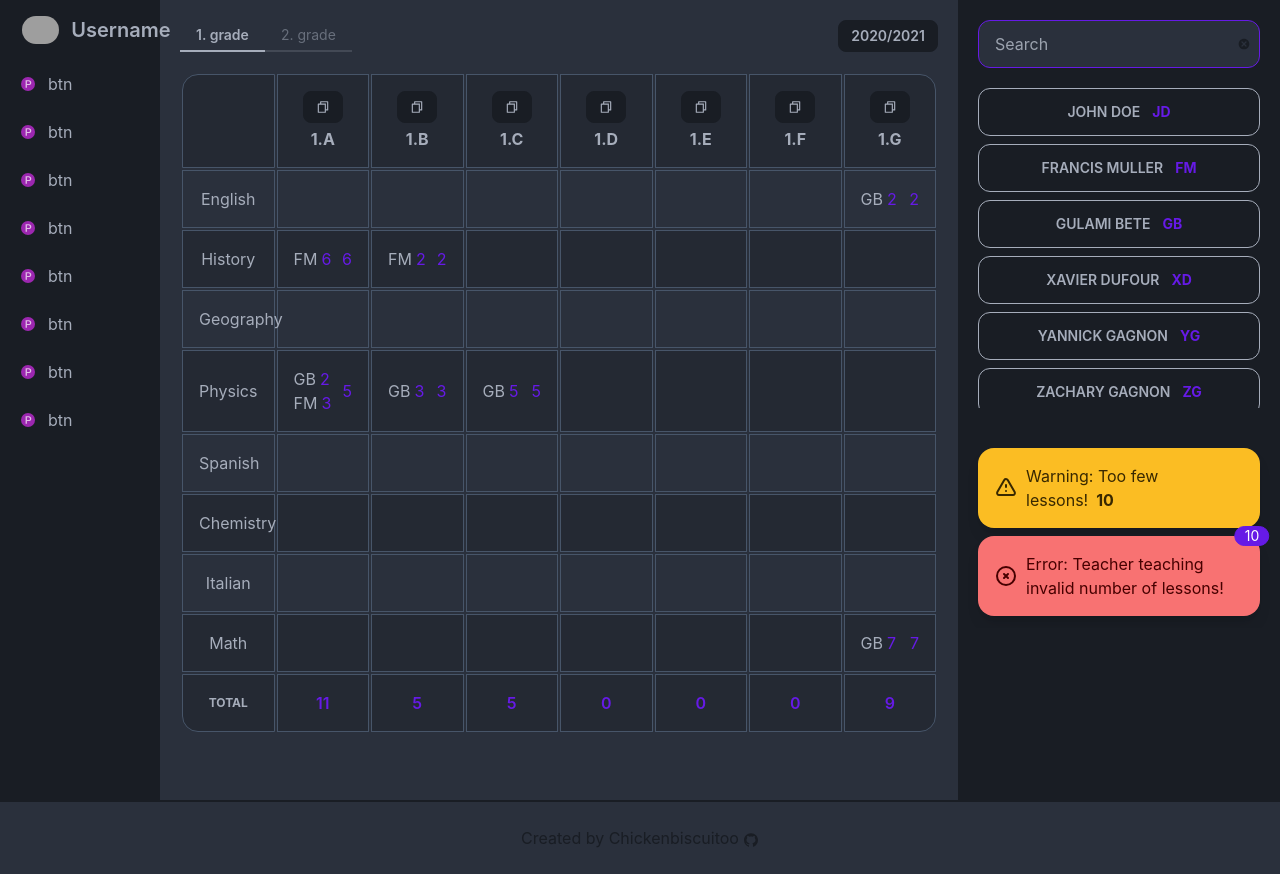
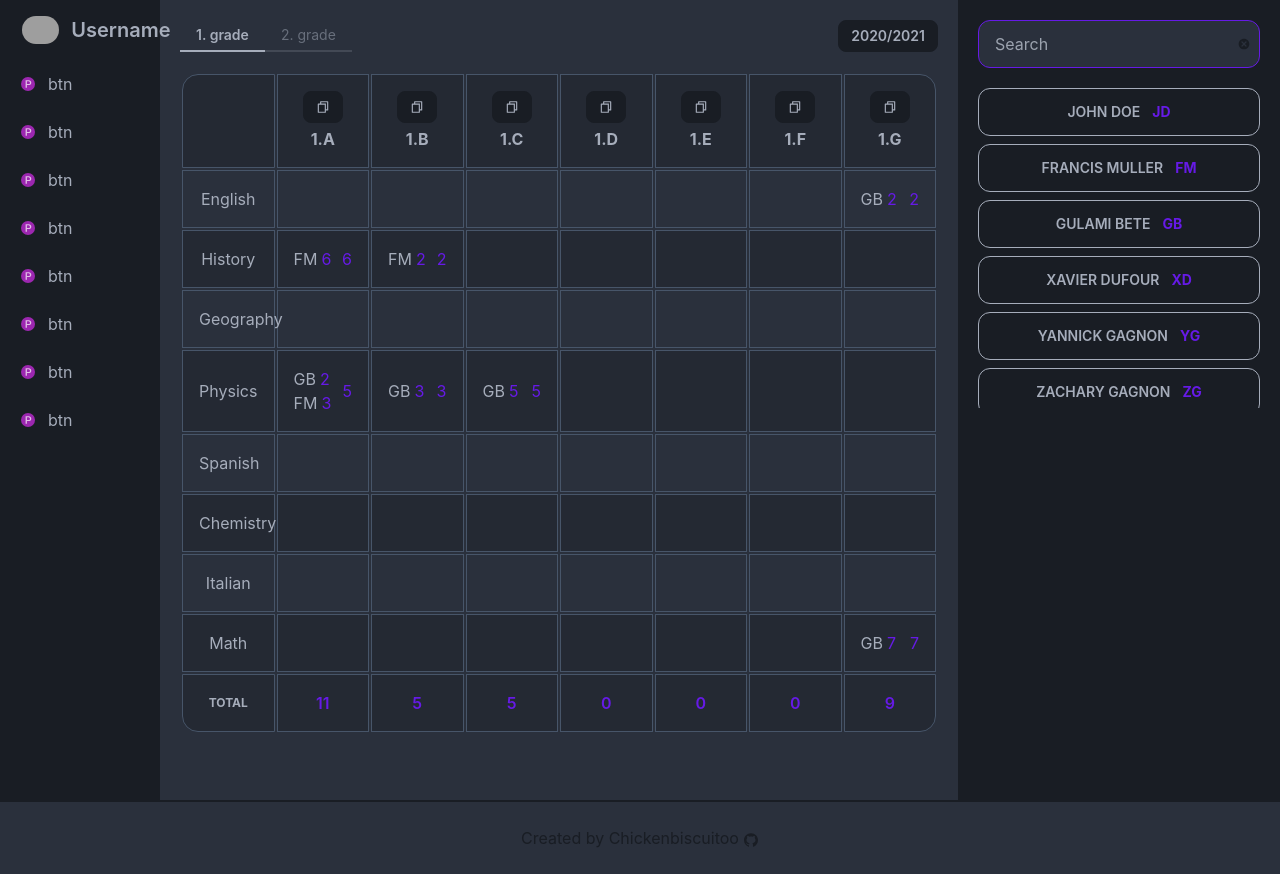
Before and after one commit to Chickenbiscuitoo/timetable-manager, a Next.js app: page / in a window 1280 px wide. Built offline with nearby package versions, Linux system fonts and the light colour scheme; grey boxes are pictures that could not be loaded.

Commit message:
added checking func

```diff
--- a/components/BindingsChecking.tsx
+++ b/components/BindingsChecking.tsx
@@ -1,307 +1,49 @@
 import type { NextPage } from 'next'
 import { useState } from 'react'
 
+import useTimetableStore from '../store'
+
 import { flatten } from '../utils/arraysFuncs'
-
-import useTimetableStore from '../store'
 
 const BindingsChecking: NextPage = () => {
 	const [clicked, setClicked] = useState(false)
-	const [clickedTeachersMenu, setClickedTeachersMenu] = useState(false)
 
-	const { rawTableData, teachers, selectedClass, classes } =
-		useTimetableStore()
+	const { bindings, teachers, classes } = useTimetableStore()
 
 	// returns an array of teachers and count of lessons they teach
-	const teachersStats = teachers.map((teacher) => {
-		// list of all teachers that are teaching some lessons
-		const activeTeachers = rawTableData.map((lesson) =>
-			lesson.teachers?.map((teacher) => teacher.id)
-		)
+	const teachersTotalLessons = () => {
+		// returns array of active teachers
+		const activeTeachers = [
+			...new Set(
+				flatten(
+					bindings.map((binding) =>
+						binding.teachers.map((teacher) => teacher.id)
+					)
+				)
+			),
+		]
 
-		const teacherLessons = flatten(activeTeachers).filter(
-			(id: number) => id === teacher.id
-		)
+		const teachersLessons = activeTeachers.map((teacher) => {
+			const lessonsUnprocessed = bindings.map((binding) =>
+				binding.teachers
+					.filter((tch) => teacher === tch.id)
+					.map((tch) => tch.lessons)
+			)
+			const teachersTotal = flatten(lessonsUnprocessed).reduce(
+				(acc: number, curr: number) => acc + curr,
+				0
+			)
 
-		return {
-			id: teacher.id,
-			name: teacher.name,
-			shortName: teacher.shortname,
-			lessons: teacherLessons.length,
-		}
-	})
-
-	const classTeacherTeaching = () => {
-		const classTeacher = classes
-			.filter((cl) => cl.id === selectedClass)
-			.map((cl) => cl.teacher_id)[0]
-
-		const classLessons = rawTableData.filter(
-			(lesson) => lesson.class === selectedClass
-		)
-
-		// list of all teachers that are teaching some lessons
-		const activeTeachersInClass = classLessons.map((lesson) =>
-			lesson.teachers?.map((teacher) => teacher.id)
-		)
-
-		const teacherLessons = flatten(activeTeachersInClass).filter(
-			(id: number) => id === classTeacher
-		)
-
-		if (teacherLessons.length > 0) {
-			return true
-		} else {
-			return false
-		}
-	}
-
-	const handleClick = () => {
-		setClicked((prevState) => !prevState)
-	}
-
-	const classLessonsNumInvalid = () => {
-		const classLessons = rawTableData.filter(
-			(lesson) => lesson.class === selectedClass
-		)
-
-		if (classLessons.length > 30) {
-			return (
-				<div className="alert alert-error shadow-lg justify-center mt-2">
-					<div>
-						<svg
-							xmlns="http://www.w3.org/2000/svg"
-							className="stroke-current flex-shrink-0 h-6 w-6"
-							fill="none"
-							viewBox="0 0 24 24"
-						>
-							<path
-								strokeLinecap="round"
-								strokeLinejoin="round"
-								strokeWidth="2"
-								d="M10 14l2-2m0 0l2-2m-2 2l-2-2m2 2l2 2m7-2a9 9 0 11-18 0 9 9 0 0118 0z"
-							/>
-						</svg>
-						<span>
-							<h5 className="inline">
-								Error: Too many lessons!
-							</h5>
-							<h5 className="inline font-bold ml-2">
-								{classLessons.length}
-							</h5>
-						</span>
-					</div>
-				</div>
-			)
-		} else if (classLessons.length < 20) {
-			return (
-				<div className=" alert alert-warning shadow-lg justify-center mt-2">
-					<div>
-						<svg
-							xmlns="http://www.w3.org/2000/svg"
-							className="stroke-current flex-shrink-0 h-6 w-6"
-							fill="none"
-							viewBox="0 0 24 24"
-						>
-							<path
-								strokeLinecap="round"
-								strokeLinejoin="round"
-								strokeWidth="2"
-								d="M12 9v2m0 4h.01m-6.938 4h13.856c1.54 0 2.502-1.667 1.732-3L13.732 4c-.77-1.333-2.694-1.333-3.464 0L3.34 16c-.77 1.333.192 3 1.732 3z"
-							/>
-						</svg>
-						<span>
-							<h5 className="inline">
-								Warning: Too few lessons!
-							</h5>
-							<h5 className="inline font-bold ml-2">
-								{classLessons.length}
-							</h5>
-						</span>
-					</div>
-				</div>
-			)
-		} else {
-			return (
-				<div className="alert alert-success shadow-lg justify-center mt-2">
-					<div>
-						<svg
-							xmlns="http://www.w3.org/2000/svg"
-							className="stroke-current flex-shrink-0 h-6 w-6"
-							fill="none"
-							viewBox="0 0 24 24"
-						>
-							<path
-								strokeLinecap="round"
-								strokeLinejoin="round"
-								strokeWidth="2"
-								d="M9 12l2 2 4-4m6 2a9 9 0 11-18 0 9 9 0 0118 0z"
-							/>
-						</svg>
-						<span>
-							<h5 className="inline font-bold mr-1">
-								{classLessons.length}
-							</h5>
-							<h5 className="inline">Lessons</h5>
-						</span>
-					</div>
-				</div>
-			)
-		}
-	}
-
-	const lessonsWithoutTeacher = () => {
-		const classLessons = rawTableData.filter(
-			(lesson) => lesson.class === selectedClass
-		)
-
-		const noTeacherLessons = classLessons.filter(
-			(lesson) => lesson.teachers === undefined
-		)
-
-		if (noTeacherLessons.length > 0) {
-			return (
-				<div
-					onClick={handleClick}
-					className="indicator w-full hover:cursor-pointer"
-				>
-					<span className="indicator-item badge badge-primary right-2 top-2">
-						{noTeacherLessons.length}
-					</span>
-					<div className="alert alert-error shadow-lg justify-center mt-2 flex-col">
-						<div>
-							<svg
-								xmlns="http://www.w3.org/2000/svg"
-								className="stroke-current flex-shrink-0 h-6 w-6"
-								fill="none"
-								viewBox="0 0 24 24"
-							>
-								<path
-									strokeLinecap="round"
-									strokeLinejoin="round"
-									strokeWidth="2"
-									d="M10 14l2-2m0 0l2-2m-2 2l-2-2m2 2l2 2m7-2a9 9 0 11-18 0 9 9 0 0118 0z"
-								/>
-							</svg>
-							<span>
-								<h5 className="inline">
-									Error: No teacher assigned!
-								</h5>
-							</span>
-						</div>
-						{clicked && (
-							<div className="grid grid-cols-5">
-								{noTeacherLessons.map((lesson) => (
-									<h5
-										className="btn btn-outline"
-										key={lesson.id}
-									>
-										{lesson.day}:{lesson.period}
-									</h5>
-								))}
-							</div>
-						)}
-					</div>
-				</div>
-			)
-		}
-	}
-
-	const teachersInvalid = () => {
-		const teachersInv: any = []
-
-		teachersStats.map((teacher) => {
-			if (teacher.lessons > 28 || teacher.lessons < 22) {
-				teachersInv.push({
-					name: teacher.shortName,
-					lessons: teacher.lessons,
-				})
+			return {
+				id: teacher,
+				lessons: teachersTotal,
 			}
 		})
 
-		return teachersInv
+		return teachersLessons
 	}
 
-	const teachersInvalidError = () => (
-		<div
-			onClick={() =>
-				setClickedTeachersMenu((prevState) => !prevState)
-			}
-			className="indicator w-full hover:cursor-pointer"
-		>
-			<span className="indicator-item badge badge-primary right-2 top-2">
-				{teachersInvalid().length}
-			</span>
-			<div className="alert alert-error shadow-lg justify-center mt-2 flex-col">
-				<div>
-					<svg
-						xmlns="http://www.w3.org/2000/svg"
-						className="stroke-current flex-shrink-0 h-6 w-6"
-						fill="none"
-						viewBox="0 0 24 24"
-					>
-						<path
-							strokeLinecap="round"
-							strokeLinejoin="round"
-							strokeWidth="2"
-							d="M10 14l2-2m0 0l2-2m-2 2l-2-2m2 2l2 2m7-2a9 9 0 11-18 0 9 9 0 0118 0z"
-						/>
-					</svg>
-					<span>
-						<h5 className="inline">
-							Error: Teacher teaching invalid number of
-							lessons!
-						</h5>
-					</span>
-				</div>
-				{clickedTeachersMenu && (
-					<div className="grid grid-cols-5">
-						{teachersInvalid().map((tch: any) => (
-							<h5
-								key={tch.name}
-								className="btn btn-outline btn-md"
-							>
-								{tch.name}: {tch.lessons}
-							</h5>
-						))}
-					</div>
-				)}
-			</div>
-		</div>
-	)
-
-	return (
-		<div className="mt-5 max-h-96 overflow-y-auto overflow-x-hidden p-3">
-			{!classTeacherTeaching() && (
-				<div className="alert alert-error shadow-lg justify-center mt-2">
-					<div>
-						<svg
-							xmlns="http://www.w3.org/2000/svg"
-							className="stroke-current flex-shrink-0 h-6 w-6"
-							fill="none"
-							viewBox="0 0 24 24"
-						>
-							<path
-								strokeLinecap="round"
-								strokeLinejoin="round"
-								strokeWidth="2"
-								d="M10 14l2-2m0 0l2-2m-2 2l-2-2m2 2l2 2m7-2a9 9 0 11-18 0 9 9 0 0118 0z"
-							/>
-						</svg>
-						<span>
-							<h5 className="inline">
-								Error: Class teacher is not teaching any
-								lesson!
-							</h5>
-						</span>
-					</div>
-				</div>
-			)}
-			{classLessonsNumInvalid()}
-			{lessonsWithoutTeacher()}
-			{teachersInvalidError()}
-		</div>
-	)
+	return <div></div>
 }
 
 export default BindingsChecking
```
